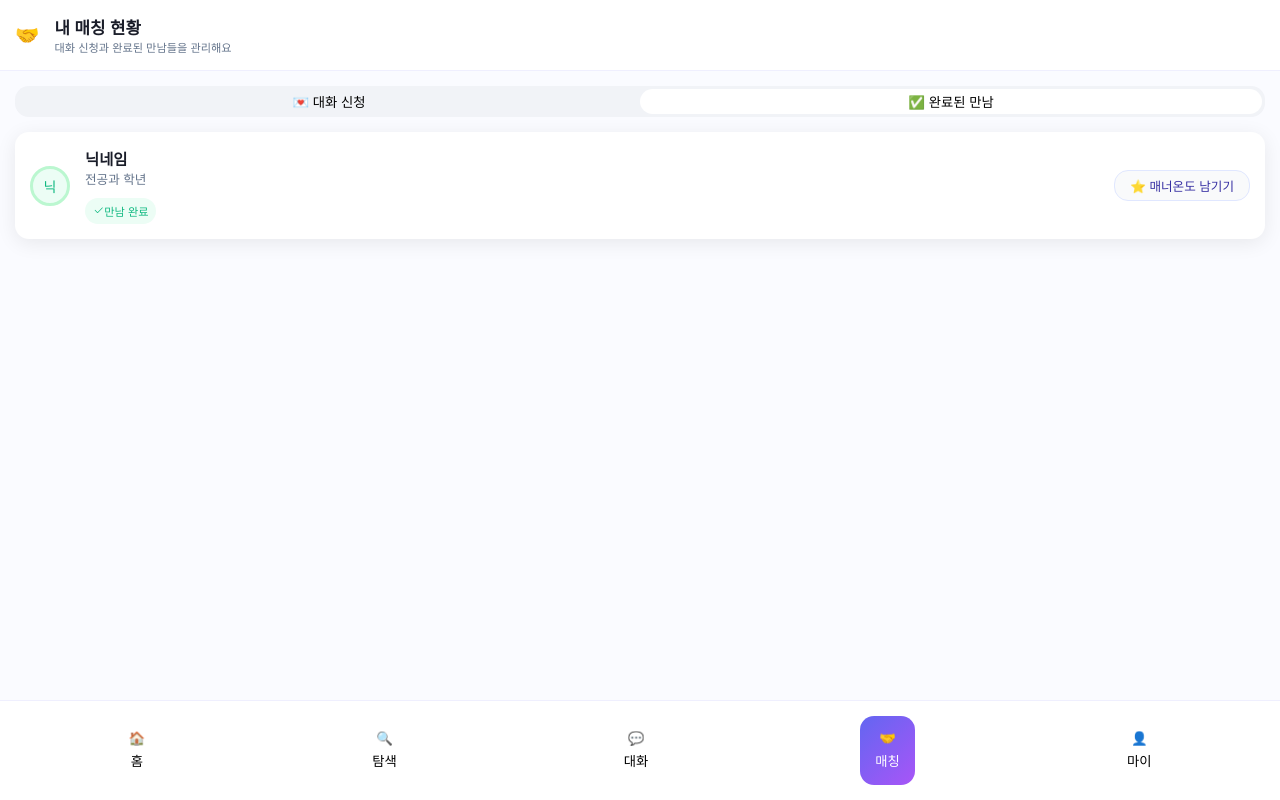
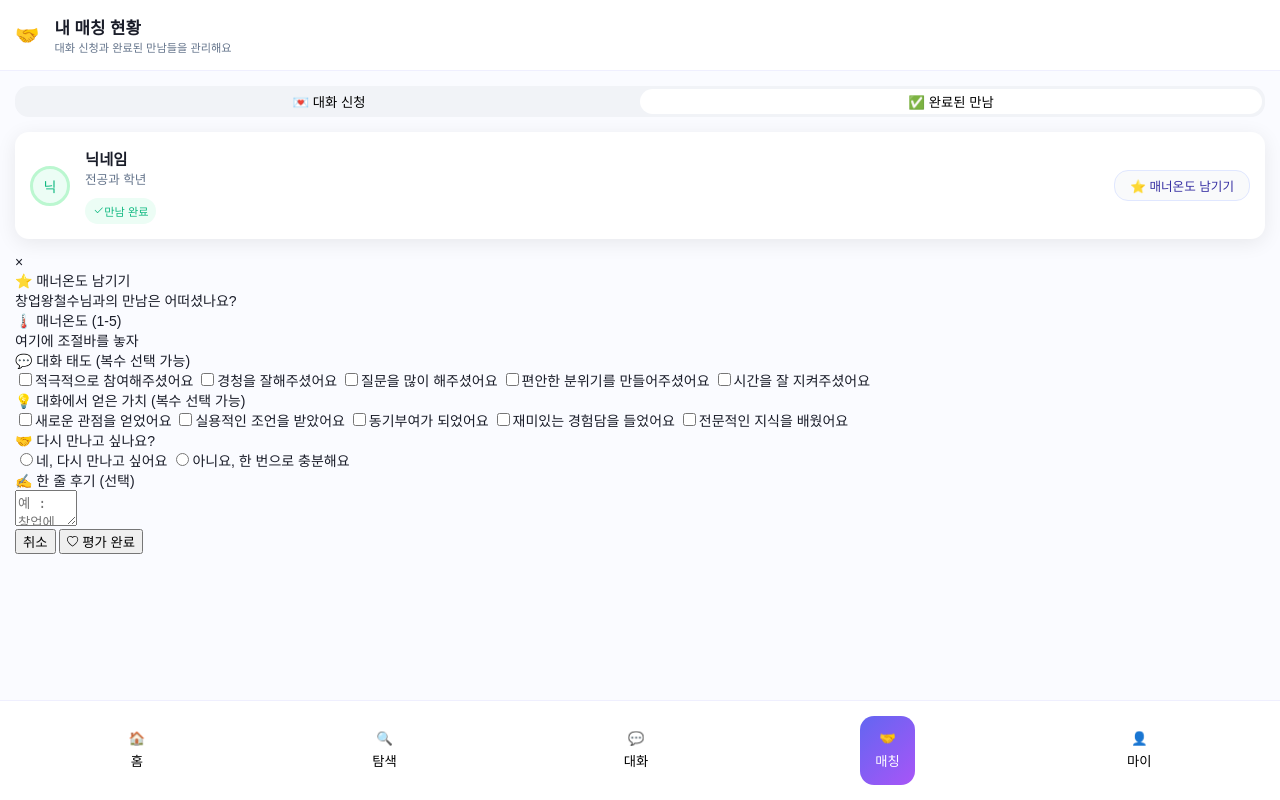
Before and after one commit to pirogramming/Teum.Teumi-, a Django app: page /matches/prac in a window 1280 px wide, after a click on "✅ 완료된 만남". Run offline with Django 5.2, Linux system fonts and the light colour scheme.

Commit message:
feat: 매너온도 남기기 창 생성

```diff
--- a/apps/matches/templates/matches/matches.html
+++ b/apps/matches/templates/matches/matches.html
@@ -107,6 +107,55 @@
         </div>
     </div>
     {# {% endfor %} #}
+
+    <div id="review" class="small-view">
+        <span class="close">&times;</span>
+        <div class="small-title">⭐ 매너온도 남기기</div>
+        <div class="small-comment">창업왕철수님과의 만남은 어떠셨나요?</div>        <!--닉네임 바꿔야 함-->
+        <div class="manner">
+            <div>🌡️ 매너온도 (1-5)</div>
+            <div>여기에 조절바를 놓자</div>
+        </div>
+        <div class="attitude">
+            <div>💬 대화 태도 (복수 선택 가능)</div>
+            <div>
+                <label><input type="checkbox" name="attitude" value="1">적극적으로 참여해주셨어요</label>
+                <label><input type="checkbox" name="attitude" value="2">경청을 잘해주셨어요</label>
+                <label><input type="checkbox" name="attitude" value="3">질문을 많이 해주셨어요</label>
+                <label><input type="checkbox" name="attitude" value="4">편안한 분위기를 만들어주셨어요</label>
+                <label><input type="checkbox" name="attitude" value="5">시간을 잘 지켜주셨어요</label>
+            </div>
+        </div>
+        <div class="value">
+            <div>💡 대화에서 얻은 가치 (복수 선택 가능)</div>
+            <div>
+                <label><input type="checkbox" name="value" value="1">새로운 관점을 얻었어요</label>
+                <label><input type="checkbox" name="value" value="2">실용적인 조언을 받았어요</label>
+                <label><input type="checkbox" name="value" value="3">동기부여가 되었어요</label>
+                <label><input type="checkbox" name="value" value="4">재미있는 경험담을 들었어요</label>
+                <label><input type="checkbox" name="value" value="5">전문적인 지식을 배웠어요</label>
+            </div>
+        </div>
+        <div class="meet">
+            <div>🤝 다시 만나고 싶나요?</div>
+            <div>
+                <label><input type="radio" name="meet" value="1">네, 다시 만나고 싶어요</label>
+                <label><input type="radio" name="meet" value="2">아니요, 한 번으로 충분해요</label>
+            </div>
+        </div>
+        <div class="review-comment">
+            <div>✍️ 한 줄 후기 (선택)</div>
+            <textarea name="review" id="oneline-review" cols="5px" placeholder="예 : 창업에 대한 열정이 대단하셨어요! 좋은 조언 감사합니다."></textarea>
+        </div>
+        <div>
+            <button type="button">취소</button>
+            <button type="submit">
+                <svg xmlns="http://www.w3.org/2000/svg" width="16" height="16" fill="currentColor" class="bi bi-heart" viewBox="0 0 16 16">
+                    <path d="m8 2.748-.717-.737C5.6.281 2.514.878 1.4 3.053c-.523 1.023-.641 2.5.314 4.385.92 1.815 2.834 3.989 6.286 6.357 3.452-2.368 5.365-4.542 6.286-6.357.955-1.886.838-3.362.314-4.385C13.486.878 10.4.28 8.717 2.01zM8 15C-7.333 4.868 3.279-3.04 7.824 1.143q.09.083.176.171a3 3 0 0 1 .176-.17C12.72-3.042 23.333 4.867 8 15"/>
+                </svg> 평가 완료
+            </button>
+        </div>
+    </div>
 </div>
 {% endblock %}
 
```
